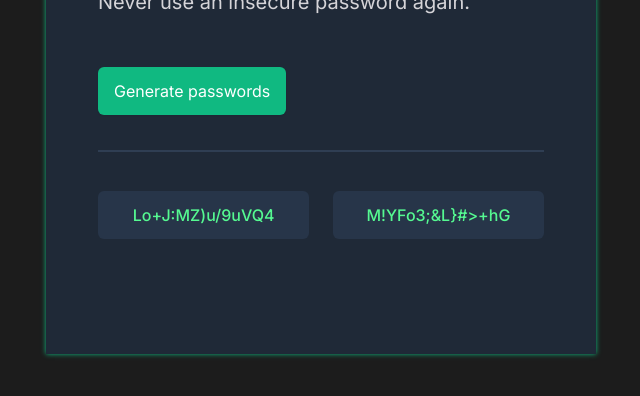
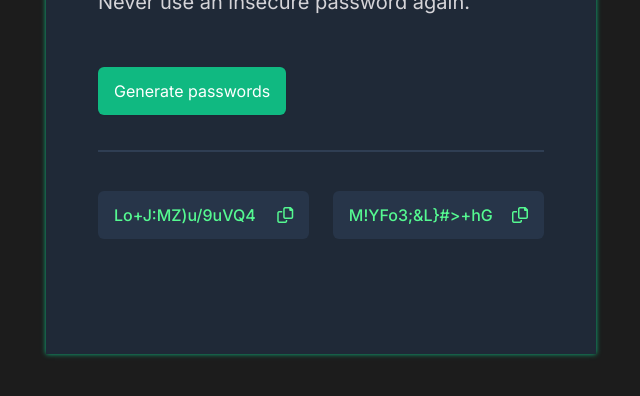
Before and after one commit to fstabel1773/Scrimba_PasswordGenerator, a website built with Vite: page index.html in a window 1280 px wide. Both pictures are taken after a click on the button "Generate passwords". Shown: the part 284-680 px from the top of the page, without its empty margins (319-959 px from the left). Built offline with nearby package versions, Linux system fonts and the light colour scheme.

Commit message:
feat: ability to copy generated pw

```diff
--- a/index.css
+++ b/index.css
@@ -66,9 +66,10 @@ h1 {
     border: none;
 }
 
-#pw-generator-btn:hover {
+#pw-generator-btn:hover,
+.copy-btn:hover {
     cursor: pointer;
-    border: 0.25em solid #1C1C1C;
+    transform: scale(1.2);
 }
 
 .divider {
@@ -84,7 +85,10 @@ h1 {
     gap: 10px;
 }
 
-.pw {
+.pw-area {
+    display: flex;
+    align-items: center;
+    justify-content: space-between;
     flex-basis: 13.2em;
     text-align: center;
     padding: 0.5em 1em;
--- a/index.html
+++ b/index.html
@@ -3,13 +3,20 @@
 <head>
     <link rel="stylesheet" href="https://cdnjs.cloudflare.com/ajax/libs/normalize/8.0.1/normalize.css">
     <link rel="stylesheet" href="index.css">
+
+    <!-- google-fonts -->
     <link rel="preconnect" href="https://fonts.googleapis.com">
     <link rel="preconnect" href="https://fonts.gstatic.com" crossorigin>
     <link href="https://fonts.googleapis.com/css2?family=Inter:wght@400;500&display=swap" rel="stylesheet">
     <link href="https://fonts.googleapis.com/css2?family=Karla:wght@800&display=swap" rel="stylesheet">
+
+    <!-- font-awesome -->
+    <link rel="stylesheet" href="https://cdnjs.cloudflare.com/ajax/libs/font-awesome/6.2.1/css/all.min.css" integrity="sha512-MV7K8+y+gLIBoVD59lQIYicR65iaqukzvf/nwasF0nqhPay5w/9lJmVM2hMDcnK1OnMGCdVK+iQrJ7lzPJQd1w==" crossorigin="anonymous" referrerpolicy="no-referrer" />
+
     <meta charset="UTF-8">
     <meta http-equiv="X-UA-Compatible" content="IE=edge">
     <meta name="viewport" content="width=device-width, initial-scale=1.0">
+
     <title>Scrimba Password Generator </title>
 </head>
 <body>
@@ -19,8 +26,8 @@
         <button id="pw-generator-btn">Generate passwords</button>
         <div class="divider"></div>
         <div class="pw-container">
-            <div class="pw green" id="pw-output-one"></div>
-            <div class="pw green" id="pw-output-two"></div>
+            <div class="pw-area green" id="pw-output-one"></div>
+            <div class="pw-area green" id="pw-output-two"></div>
         </div>
     </div>
 
--- a/index.js
+++ b/index.js
@@ -1,19 +1,36 @@
 import characters from "./data.js"
 
-document.getElementById("pw-generator-btn").addEventListener("click", (event) => {
-    renderPw()
+document.addEventListener('click', (event) => {
+    if (event.target.id === "pw-generator-btn") {
+        renderPw()
+    } else if (event.target.classList.contains("copy-btn")) {
+        copyPwToClipboard(event.target.parentElement.textContent.trim())
+    }
 })
 
 
+
 function renderPw() {
-    document.getElementById("pw-output-one").textContent = generatePw()
-    document.getElementById("pw-output-two").textContent = generatePw()
+    document.getElementById("pw-output-one").innerHTML = getPwHtml()
+    document.getElementById("pw-output-two").innerHTML = getPwHtml()
 }
+
+
+function getPwHtml() {
+    return `
+        <span class="pw-text">${generatePw()}</span><i class="fa-regular fa-copy copy-btn"></i>
+    `
+}
+
 
 function generatePw() {
     const pwArray = new Array(15).fill("0").map((char) => {
         return characters[Math.floor(Math.random() * characters.length)]
     })
-    console.log(pwArray.join(""))
     return pwArray.join("")
 }
+
+
+function copyPwToClipboard(string) {
+    navigator.clipboard.writeText(string)
+}
```
